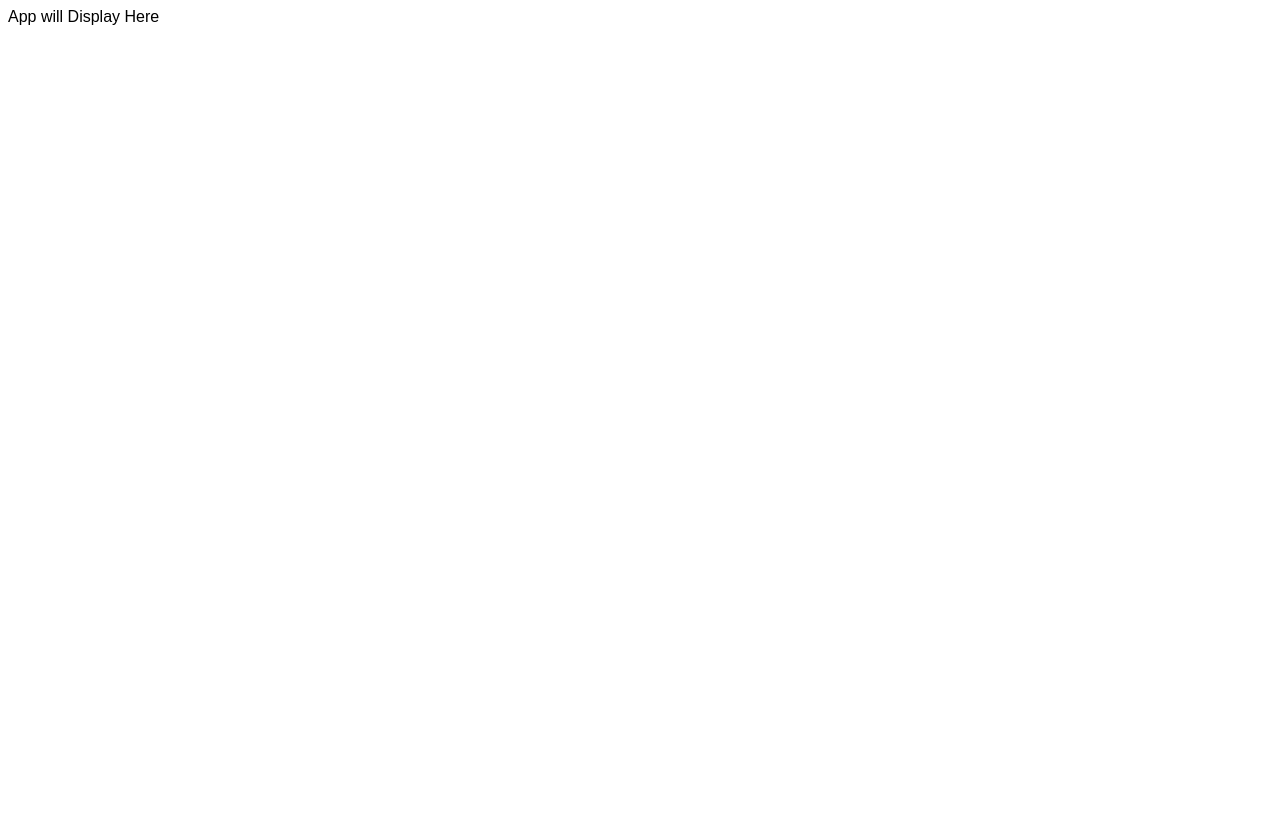
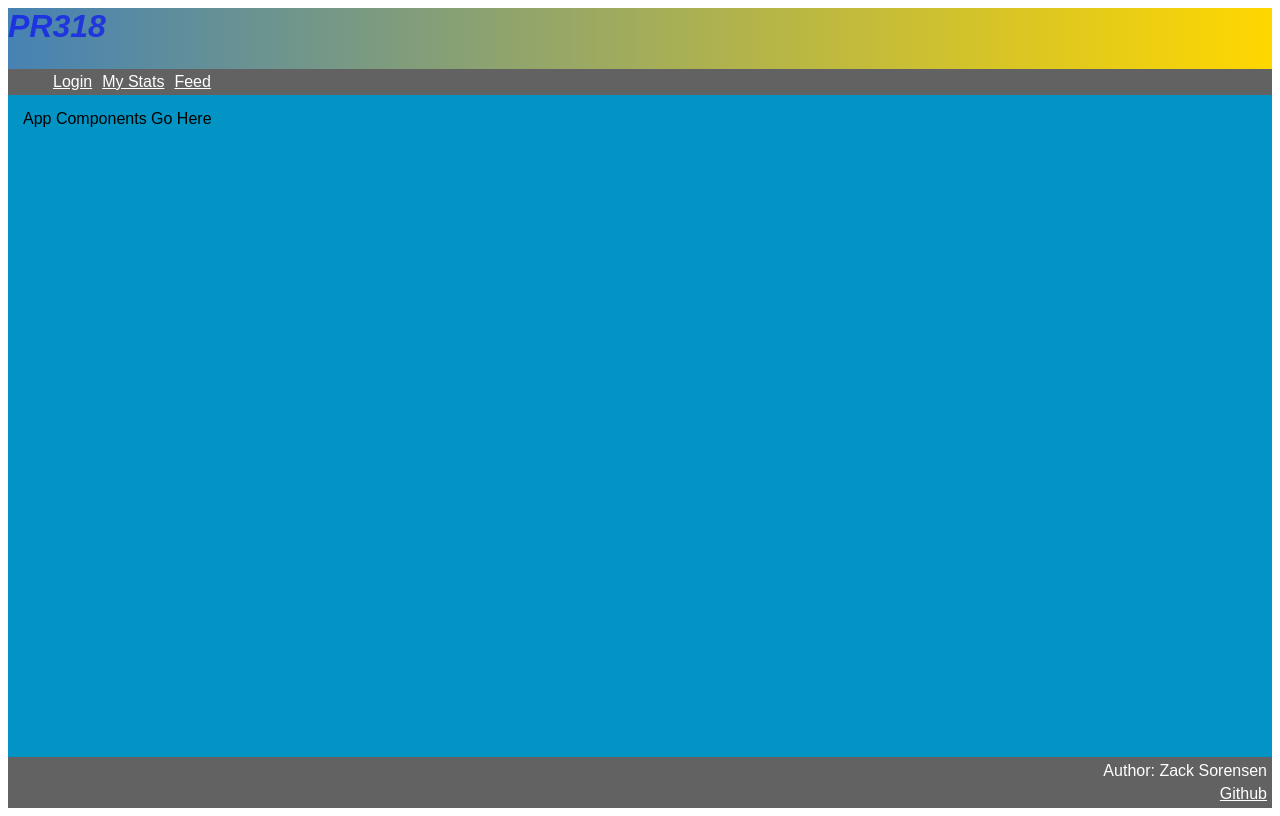
Before and after one commit to zackjsorensen/startup, a React (Vite) app in the folder startup_html/: page / in a window 1280 px wide. Built offline with nearby package versions, Linux system fonts and the light colour scheme.

Commit message:
React: Header & Footer inserted

```diff
--- a/startup_html/src/app.jsx
+++ b/startup_html/src/app.jsx
@@ -1,6 +1,34 @@
 import React from 'react';
 import './app.css';
 
+// TODO: Fix Login/logout system
+
 export default function App() {
-    return <div className='body'>App will Display Here</div>;
+    return (
+        <div className='body'>
+            <header >
+                <div id="banner">
+                    <h1 id="logo"><em>PR318</em></h1>
+                </div>
+                <nav>
+                    <menu>
+                        <a href="login.html" className="navlink">Login</a>
+                        <a href="charts.html" className="navlink">My Stats</a>
+                        <a href="feed.html" className="navlink">Feed</a>
+                    </menu>
+                </nav>
+            </header>
+
+            <main>App Components Go Here</main>
+
+            <footer>
+                <p className="pfoot">Author: Zack Sorensen</p>
+                <p className="pfoot"><a id="githubfoot" href="https://github.com/zackjsorensen/startup">Github</a></p>
+
+            </footer>
+
+        </div>
+
+
+    );
 }
```
